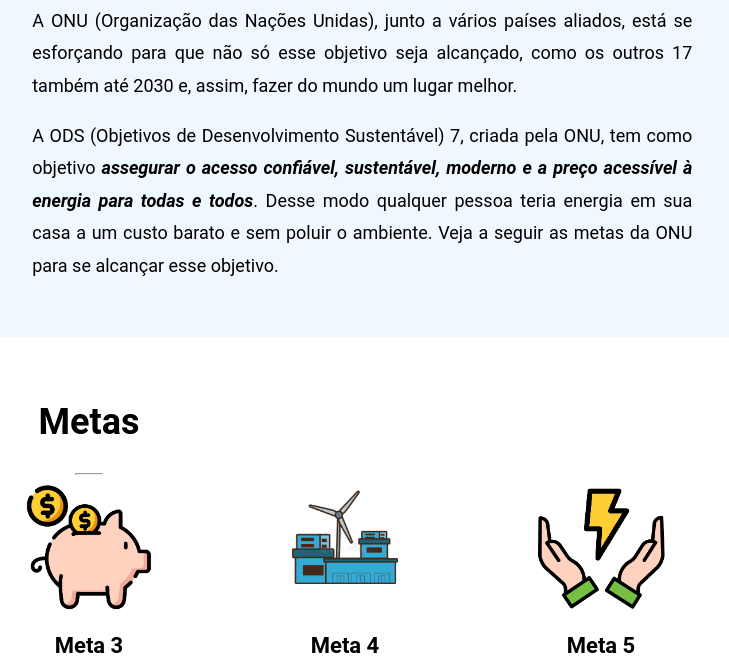
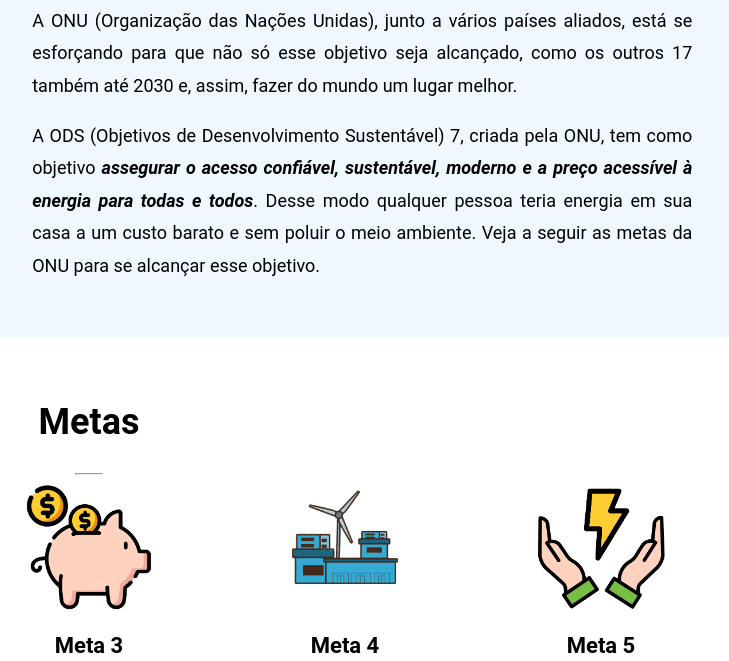
Before and after one commit to Geydson-Santos/Desafio-da-Semana-2, a plain HTML site: page index.html in a window 1280 px wide. Shown: the part 960-1621 px from the top of the page, 551-1280 px from the left. Drawn offline with Linux system fonts and the light colour scheme.

Commit message:
Add files via upload

```diff
--- a/index.html
+++ b/index.html
@@ -39,7 +39,7 @@
                 <h2 class="centro">Projeto</h2>
                 <hr class="pequeno">
                 <p class="Paragrafo">A ONU (Organização das Nações Unidas), junto a vários países aliados, está se esforçando para que não só esse objetivo seja alcançado, como os outros 17 também até 2030 e, assim, fazer do mundo um lugar melhor.</p>
-                <p class="Paragrafo">A ODS (Objetivos de Desenvolvimento Sustentável) 7, criada pela ONU, tem como objetivo <b><i>assegurar o acesso confiável, sustentável, moderno e a preço acessível à energia para todas e todos</i></b>. Desse modo qualquer pessoa teria energia em sua casa a um custo barato e sem poluir o ambiente. Veja a seguir as metas da ONU para se alcançar esse objetivo.</p>
+                <p class="Paragrafo">A ODS (Objetivos de Desenvolvimento Sustentável) 7, criada pela ONU, tem como objetivo <b><i>assegurar o acesso confiável, sustentável, moderno e a preço acessível à energia para todas e todos</i></b>. Desse modo qualquer pessoa teria energia em sua casa a um custo barato e sem poluir o meio ambiente. Veja a seguir as metas da ONU para se alcançar esse objetivo.</p>
             </div>
 
         </section>
@@ -75,7 +75,7 @@
 
             <div class="Metas">
                 <div>
-                    <img class="icone" src="img/meta4.jpg" alt="Meta 4"/>
+                    <img class="icone" src="img/meta4.png" alt="Meta 4"/>
                 </div>
 
                 <h3 class="centro">Meta 4</h3>
```
Also changed, not shown: img/meta4.png (added).
